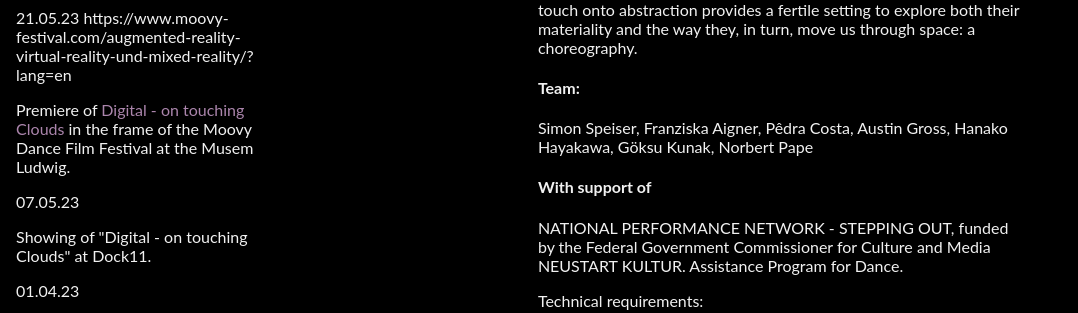
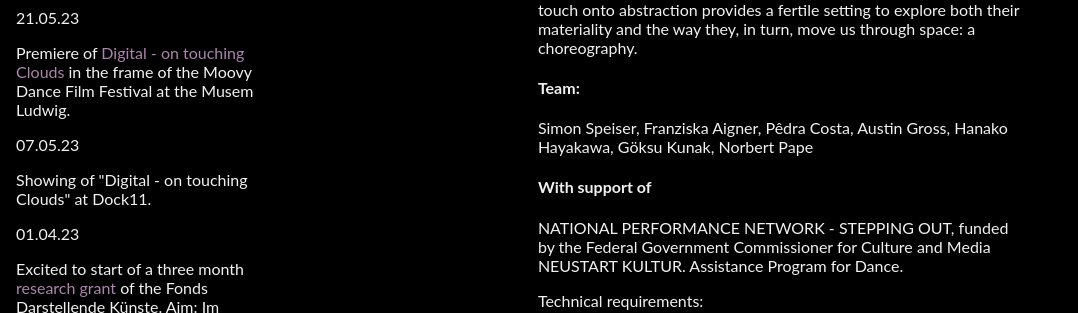
Before and after one commit to norbertpape/norbertpape.github.io, a plain HTML site: page news.html in a window 1280 px wide. Shown: the part 415-728 px from the top of the page, without its empty margins (0-1078 px from the left). Drawn offline with Linux system fonts and the light colour scheme.

Commit message:
minor correction

```diff
--- a/news.html
+++ b/news.html
@@ -12,7 +12,6 @@
                 <p> 30.05.23
                 <p> Performance of <a href="https://www.metteingvartsen.net/performance/moving-in-concert/">Moving in Concert</a> in the frame of the <a href="https://www.fabrikpotsdam.de/format/52"> Potsdamer Tanztage</a>.
                 <p> 21.05.23
-                    https://www.moovy-festival.com/augmented-reality-virtual-reality-und-mixed-reality/?lang=en
                 <p> Premiere of <a href="https://www.moovy-festival.com/augmented-reality-virtual-reality-und-mixed-reality/?lang=en">Digital - on touching Clouds</a> in the frame of the Moovy Dance Film Festival at the Musem Ludwig.
                 <p> 07.05.23
                 <p> Showing of "Digital - on touching Clouds" at Dock11.
```
